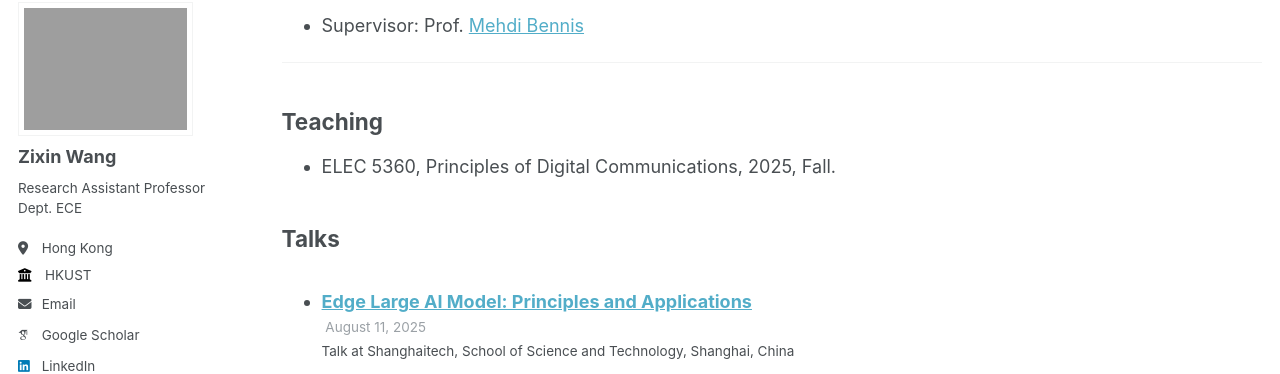
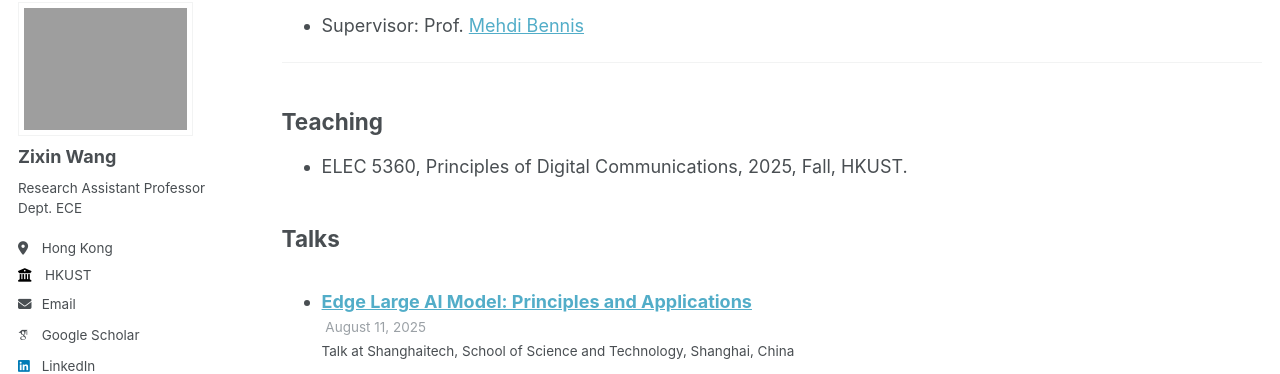
Before and after one commit to eewangzx/eewangzx.github.io, a Jekyll site: the page built from _pages/cv.md, in a window 1280 px wide and 900 px high, scrolled down 869 px. Shown: the part 104-478 px from the top of the window. Built offline with Jekyll 4.4.1, drawn with Linux system fonts in a browser that asks for light colours; some web fonts are replaced.

Commit message:
Update cv.md

```diff
--- a/_pages/cv.md
+++ b/_pages/cv.md
@@ -47,7 +47,7 @@ redirect_from:
 
 ## Teaching
 
-- ELEC 5360, Principles of Digital Communications, 2025, Fall.
+- ELEC 5360, Principles of Digital Communications, 2025, Fall, HKUST.
 
 <!-- ## Publications
 
```
